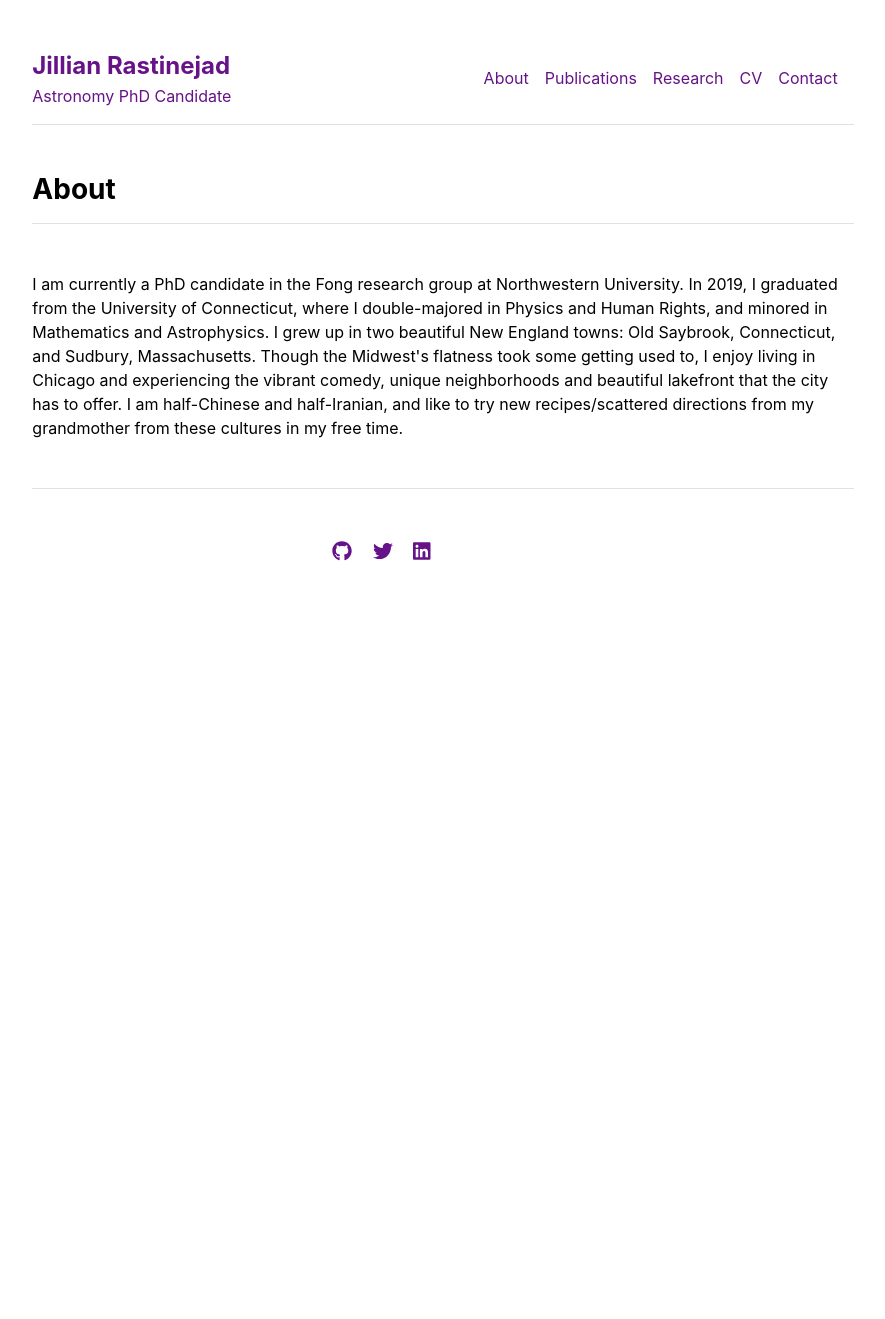
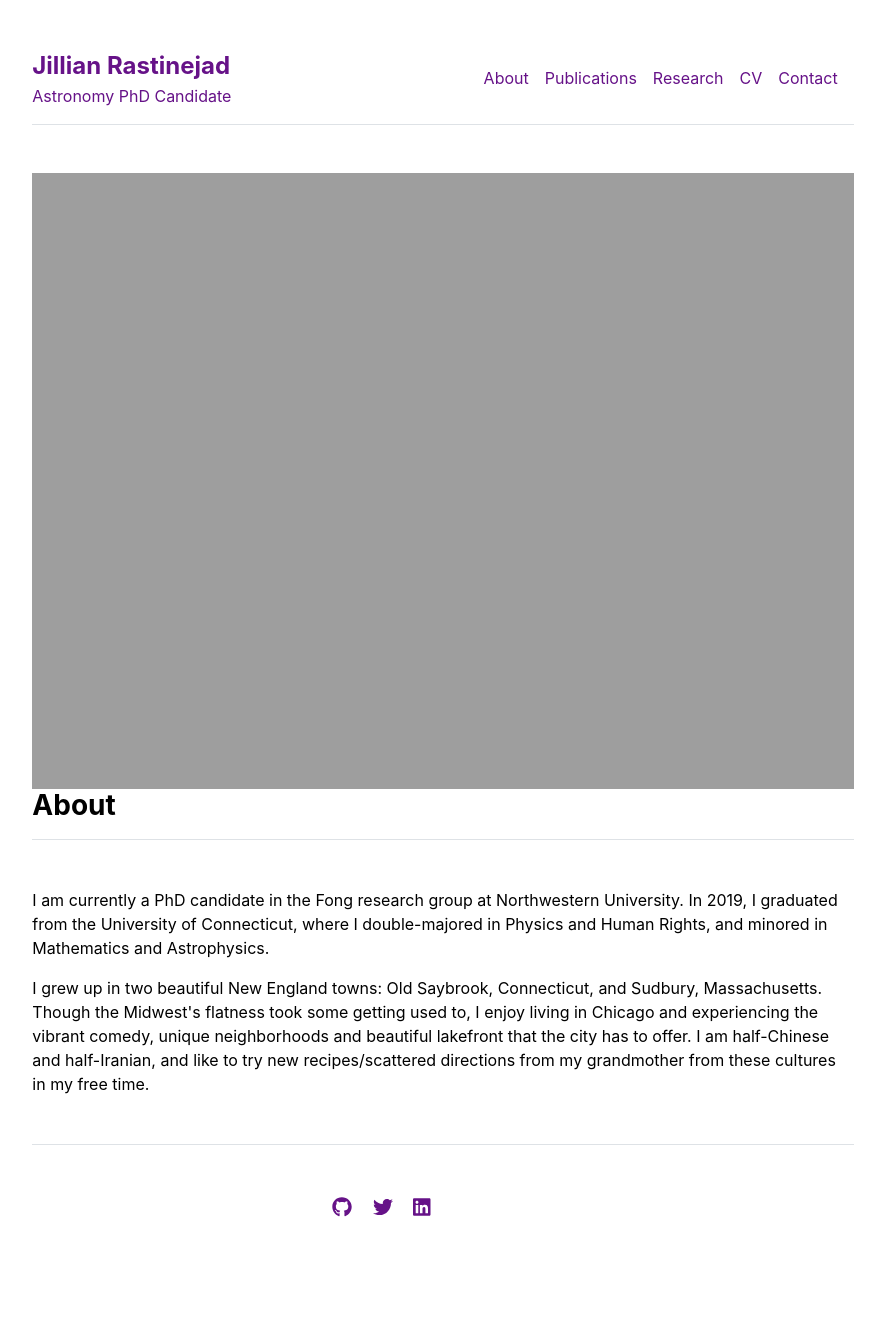
Before and after one commit to jrastinejad/jrastinejad.github.io, a Jekyll site: the page built from people.md, in a window 1280 px wide. Shown: the whole page, without its empty margins (197-1082 px from the left). Built offline with Jekyll 4.4.1, drawn with Linux system fonts in a browser that asks for light colours; before the commit the page ends 900 px from its top, so only the background shows below that.

Commit message:
update about

```diff
--- a/_includes/contact.html
+++ b/_includes/contact.html
@@ -5,7 +5,6 @@
     <div class="row g-5 mb-5">
       <div class="col-md-6">
         <h4>{{ contact.name }}</h4>
-        <p>{{ contact.title }}</p>
         <p>{{ contact.department }}</p>
         <p>{{ contact.institution }} </p>
         <p>Office: {{ contact.office }}</p>
--- a/_layouts/people.html
+++ b/_layouts/people.html
@@ -2,8 +2,10 @@
 layout: default
 ---
 
+<img src="{{ site.github.url }}/assets/img/landscape.png" width="100%">
+
 <h3 class="fw-bold border-bottom pb-3 mb-5">About</h3>
 
-I am currently a PhD candidate in the Fong research group at Northwestern University. In 2019, I graduated from the University of Connecticut, where I double-majored in Physics and Human Rights, and minored in Mathematics and Astrophysics.
+<p>I am currently a PhD candidate in the Fong research group at Northwestern University. In 2019, I graduated from the University of Connecticut, where I double-majored in Physics and Human Rights, and minored in Mathematics and Astrophysics.</p>
 
-I grew up in two beautiful New England towns: Old Saybrook, Connecticut, and Sudbury, Massachusetts. Though the Midwest's flatness took some getting used to, I enjoy living in Chicago and experiencing the vibrant comedy, unique neighborhoods and beautiful lakefront that the city has to offer. I am half-Chinese and half-Iranian, and like to try new recipes/scattered directions from my grandmother from these cultures in my free time.
+<p>I grew up in two beautiful New England towns: Old Saybrook, Connecticut, and Sudbury, Massachusetts. Though the Midwest's flatness took some getting used to, I enjoy living in Chicago and experiencing the vibrant comedy, unique neighborhoods and beautiful lakefront that the city has to offer. I am half-Chinese and half-Iranian, and like to try new recipes/scattered directions from my grandmother from these cultures in my free time.</p>
```
Also changed, not shown: assets/img/landscape.jpg (added).
